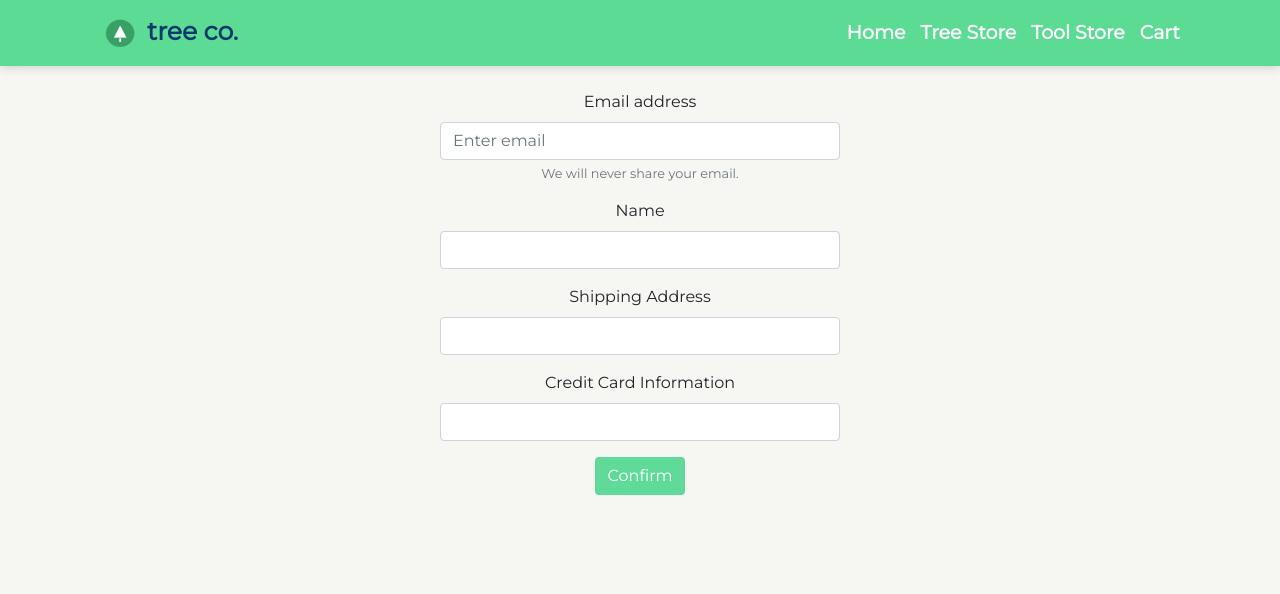
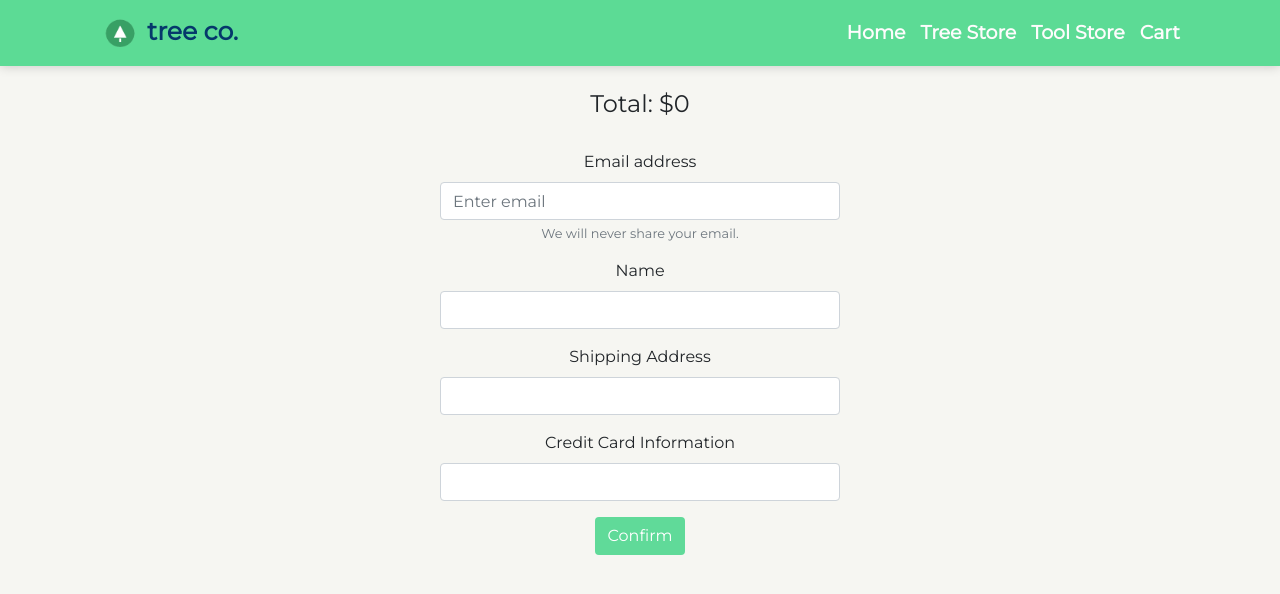
Before and after one commit to ABycroft/SE_TreeCo_WEBAPP, a React (Create React App) app: page /payment in a window 1280 px wide. Shown: the top 594 px of the page. Built offline with nearby package versions, Linux system fonts and the light colour scheme.

Commit message:
total in payment screens

```diff
--- a/src/payment/Payment.js
+++ b/src/payment/Payment.js
@@ -1,5 +1,7 @@
 import React, { Component } from 'react';
 import { withRouter} from 'react-router-dom';
+import { TreesConsumer } from '../context';
+
 
 import './payment.css';
 
@@ -12,7 +14,14 @@ class Payment extends Component {
 
         return (
             <div className="form-container">
-
+                <br></br>
+                <TreesConsumer>
+                    {value => {
+                            return(
+                                <h4>Total: ${value.cartTotal}</h4>
+                            );
+                    }}
+                </TreesConsumer>
 
                 <form className="form" onSubmit={this.onSubmit}>
                     <br></br>
```
